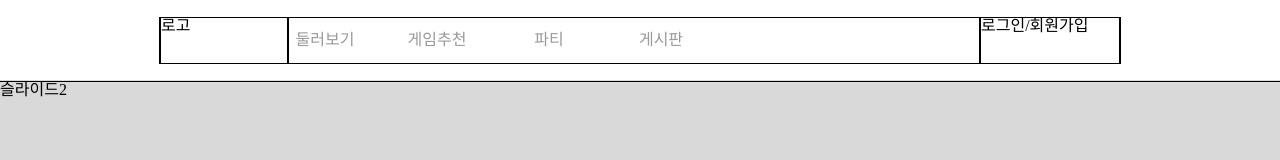
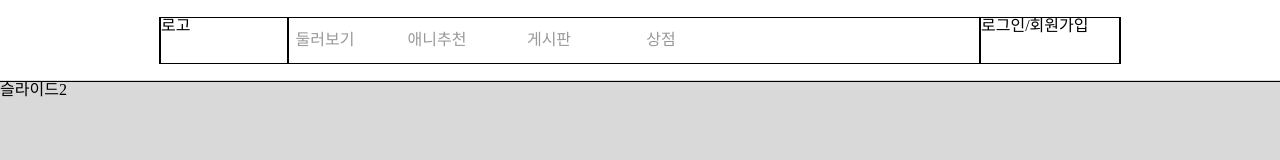
Before and after one commit to abcd0978/AniOn, a React (Create React App) app: page / in a window 1280 px wide. Shown: the top 160 px of the page. Built offline with nearby package versions, Linux system fonts and the light colour scheme.

Commit message:
fix: Replace header category text

```diff
--- a/src/components/Header.tsx
+++ b/src/components/Header.tsx
@@ -9,9 +9,9 @@ function Header({}: Props) {
         <StHeaderLogoSection>로고</StHeaderLogoSection>
         <StHeaderMenuSection>
           <StHeaderMenu>둘러보기</StHeaderMenu>
-          <StHeaderMenu>게임추천</StHeaderMenu>
-          <StHeaderMenu>파티</StHeaderMenu>
+          <StHeaderMenu>애니추천</StHeaderMenu>
           <StHeaderMenu>게시판</StHeaderMenu>
+          <StHeaderMenu>상점</StHeaderMenu>
         </StHeaderMenuSection>
         <StHeaderUserInfoSection>로그인/회원가입</StHeaderUserInfoSection>
       </StHeaderContainer>
```
